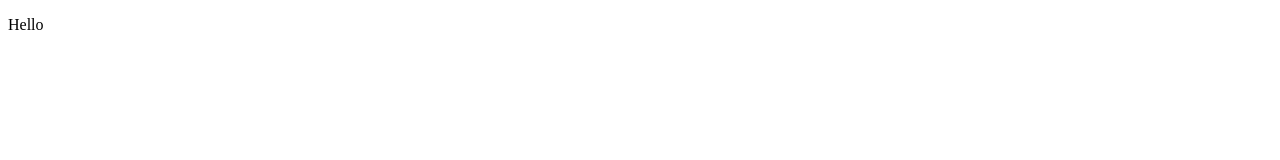
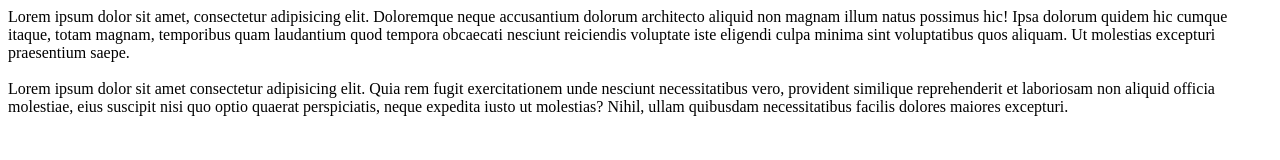
Before and after one commit to NbsSahitya/branchlearn, a plain HTML site: page src/index.html in a window 1280 px wide. Drawn offline with Linux system fonts and the light colour scheme.

Commit message:
top paragraph

```diff
--- a/src/index.html
+++ b/src/index.html
@@ -7,6 +7,7 @@
     <title>Document</title>
 </head>
 <body>
-    <p>Hello</p>
+    <span> Lorem ipsum dolor sit amet, consectetur adipisicing elit. Doloremque neque accusantium dolorum architecto aliquid non magnam illum natus possimus hic! Ipsa dolorum quidem hic cumque itaque, totam magnam, temporibus quam laudantium quod tempora obcaecati nesciunt reiciendis voluptate iste eligendi culpa minima sint voluptatibus quos aliquam. Ut molestias excepturi praesentium saepe.</span><br><br>
+        <span> Lorem ipsum dolor sit amet consectetur adipisicing elit. Quia rem fugit exercitationem unde nesciunt necessitatibus vero, provident similique reprehenderit et laboriosam non aliquid officia molestiae, eius suscipit nisi quo optio quaerat perspiciatis, neque expedita iusto ut molestias? Nihil, ullam quibusdam necessitatibus facilis dolores maiores excepturi.</span><br><br><br>
 </body>
 </html>
```
